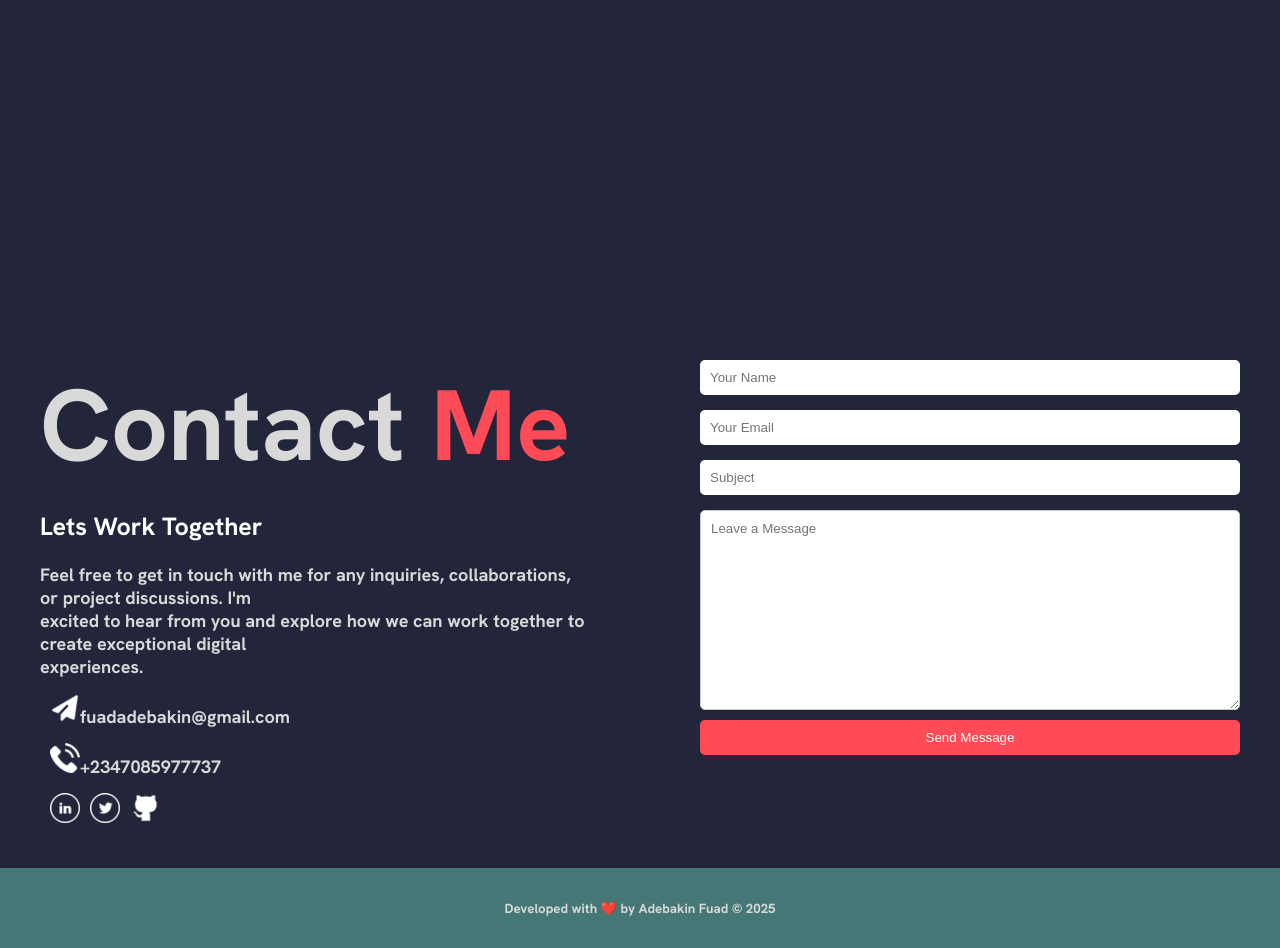
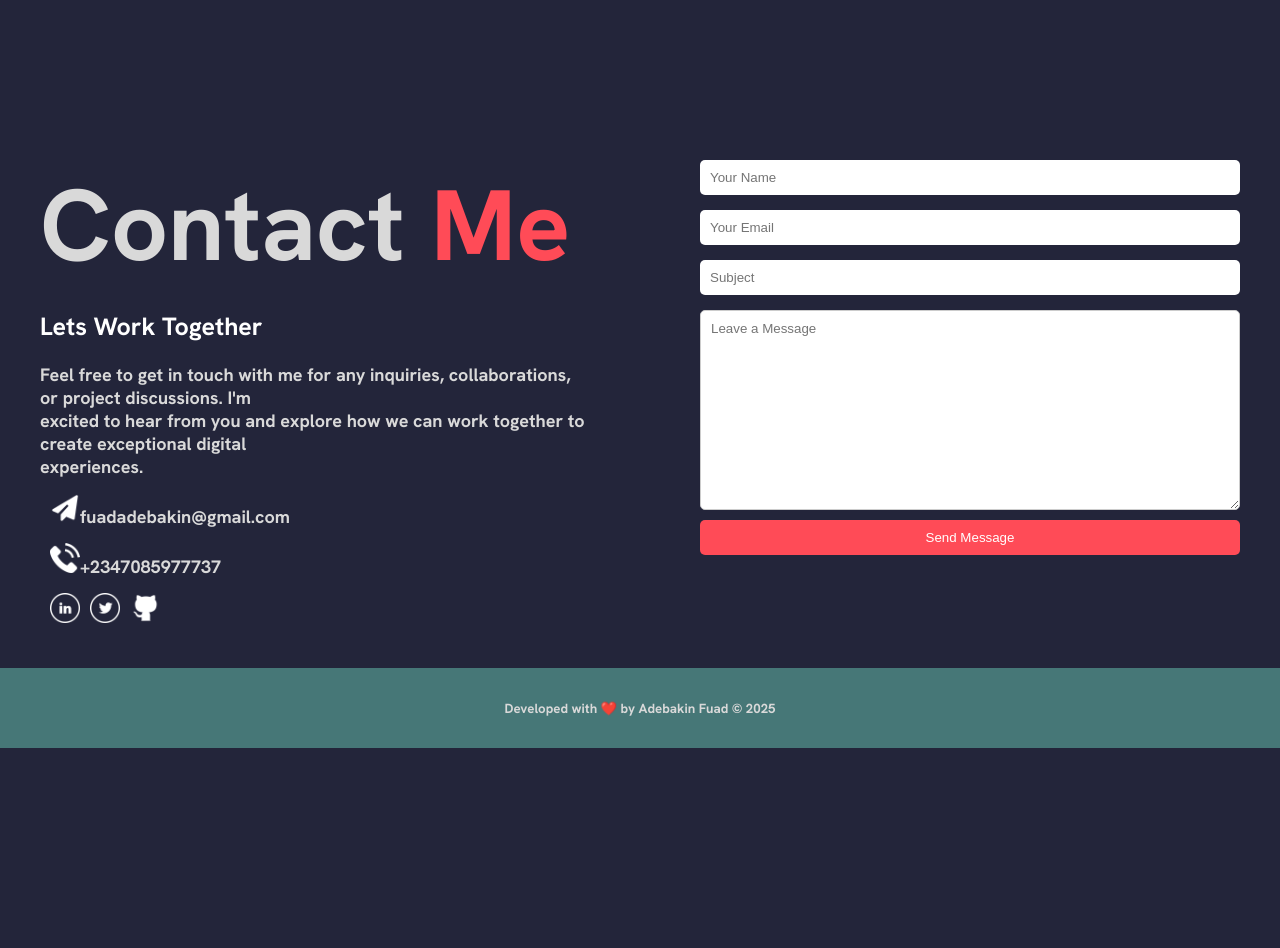
Before and after one commit to fuad1706/job-portfolio, a React (Vite) app: page / in a window 1280 px wide. Shown: the part 3680-4628 px from the top of the page. After the commit the page ends 4428 px from the top, so only its background shows below. Built offline with nearby package versions, Linux system fonts and the light colour scheme.

Commit message:
space remove from contact page

```diff
--- a/src/index.css
+++ b/src/index.css
@@ -268,7 +268,7 @@ h1 > span {
   justify-content: space-between;
   align-items: flex-start;
   padding: 40px;
-  margin-top: 700px;
+  margin-top: 250px;
 }
 .contact-mea,
 .contact-meb {
```
